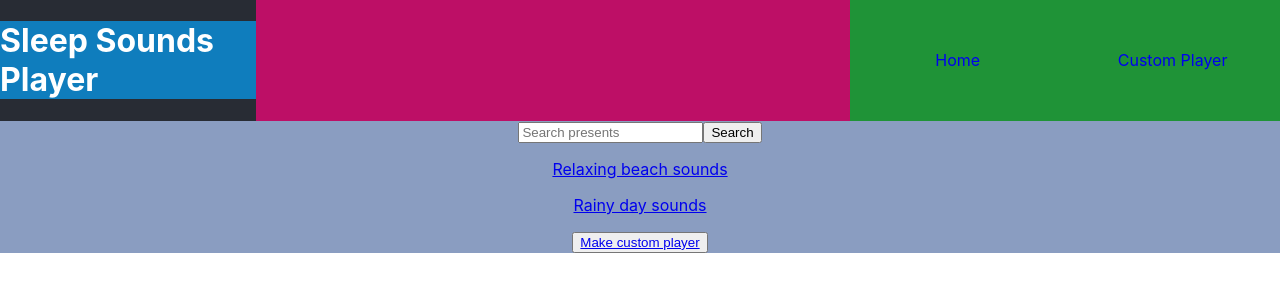
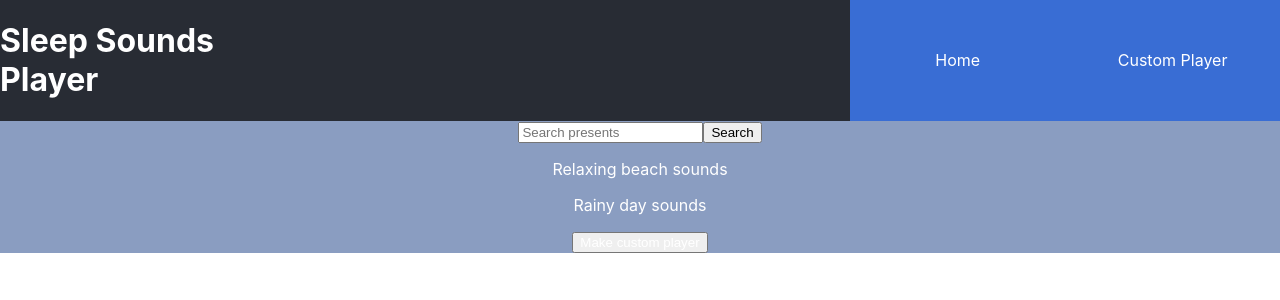
Before and after one commit to greg-navarro/Sleep-Sounds-Player, a React (Create React App) app in the folder sleep-sounds-app/: page / in a window 1280 px wide. Shown: the top 300 px of the page. Built offline with nearby package versions, Linux system fonts and the light colour scheme.

Commit message:
Style nav links for color and hovering

```diff
--- a/sleep-sounds-app/src/App.css
+++ b/sleep-sounds-app/src/App.css
@@ -9,50 +9,39 @@
   color: white;
 }
 
-.App-header h1 {
-  background-color: hsl(202, 85%, 40%);
+a {
+  text-decoration: none;
+  color: #FFFFFF;
 }
 
 nav {
   width: 100%;
-  background-color: hsl(330, 85%, 40%);
+  /* background-color: hsl(330, 85%, 40%); */
   display: flex;
   flex-direction: row-reverse;
   text-align:justify;
 }
 
-.nav-link {
-  width: 20%;
-  height: auto;
-  margin-left: 10px;
-  justify-content: center;
-  display: flex;
-  flex-direction: column;
-}
-nav a:hover {
-  background-color: rgba(226, 214, 43, 0.884);
-}
-
-.nav-link a {
-  margin: 0 auto;
-  display: flex;
-  background-color: rgba(11, 165, 49, 0.884);
-  text-align: center;
-  justify-content: center;
-}
-
 nav a {
   width: 20%;
   height: auto;
-  background-color: rgba(11, 165, 49, 0.884);
+  background-color: #396dd4;
   text-align: center;
   padding: 5px;
   display: flex;
   text-decoration: none;
 }
 
-a .nav-link {
+nav a:hover {
+  background-color: #6c98f0;
+  color: #110b0b;
+}
+
+.nav-link {
   width: auto;
   height: auto;
   margin: 0 auto;
+  justify-content: center;
+  display: flex;
+  flex-direction: column;
 }
```
